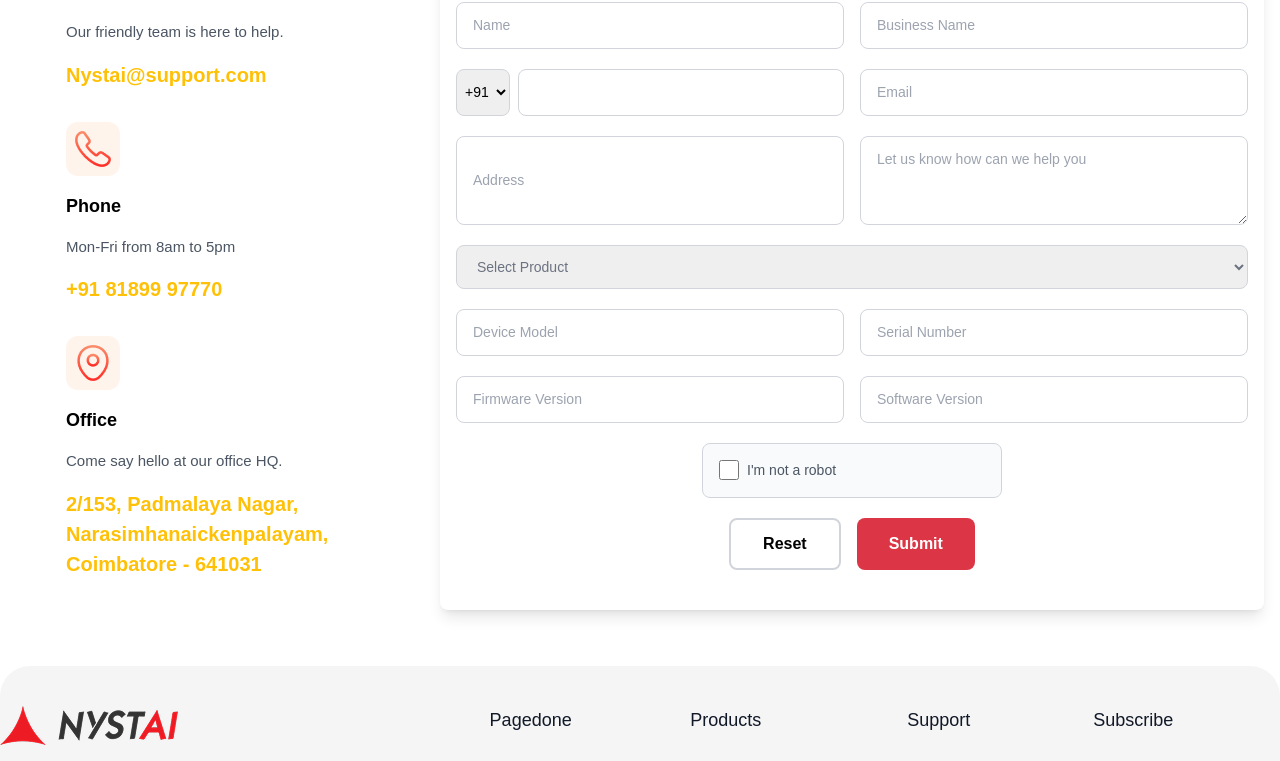
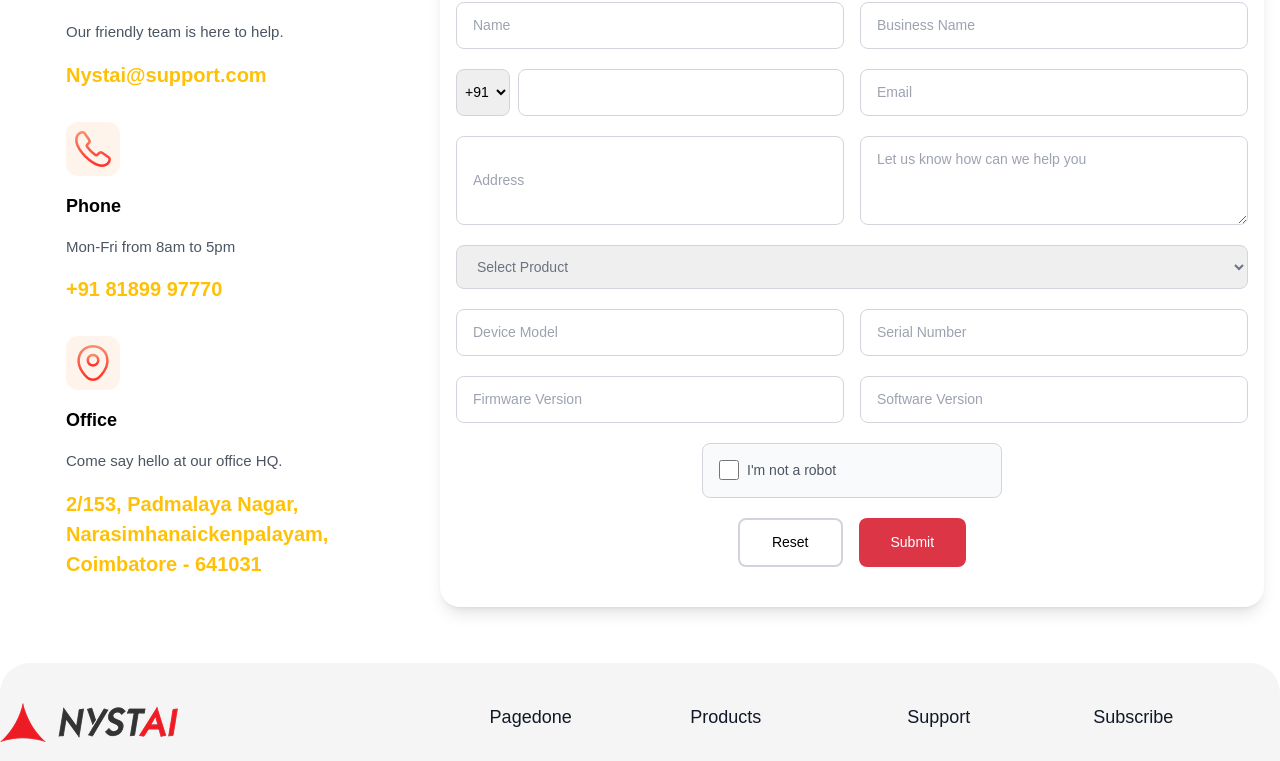
Before and after one commit to HariprasathIT/NEW-NYSTAI, a React (Vite) app: page /support in a window 1280 px wide. Shown: the part 951-1712 px from the top of the page. Built offline with nearby package versions, Linux system fonts and the light colour scheme; no server answers.

Commit message:
supportover

```diff
--- a/src/pages/SupportPage/Support.jsx
+++ b/src/pages/SupportPage/Support.jsx
@@ -90,7 +90,7 @@ function Formdesign() {
 
           {/* Right contents */}
           <div className="lg:col-span-8" style={{ marginTop: "-100px" }}>
-            <div className="bg-white rounded-lg shadow-lg py-10">
+            <div className="bg-white rounded-[20px] shadow-lg py-10">
 
               <div className="max-w-[870px] mx-auto px-4">
 
@@ -214,13 +214,13 @@ function Formdesign() {
 
                     <button
                       type="reset"
-                      className="px-8 py-3 border-2 border-gray-300 rounded-lg font-semibold hover:bg-gray-50 transition"
+                      className="px-8 py-3 border-2 text-[14px] border-gray-300 rounded-lg hover:bg-gray-50 transition"
                     >
                       Reset
                     </button>
                     <button
                       type="submit"
-                      className="px-8 py-3 bg-[#dc3545] text-white rounded-lg font-semibold hover:bg-red-700 transition"
+                      className="px-8 py-3 bg-[#dc3545] text-[14px] text-white rounded-lg hover:bg-red-700 transition"
                     >
                       Submit
                     </button>
```
